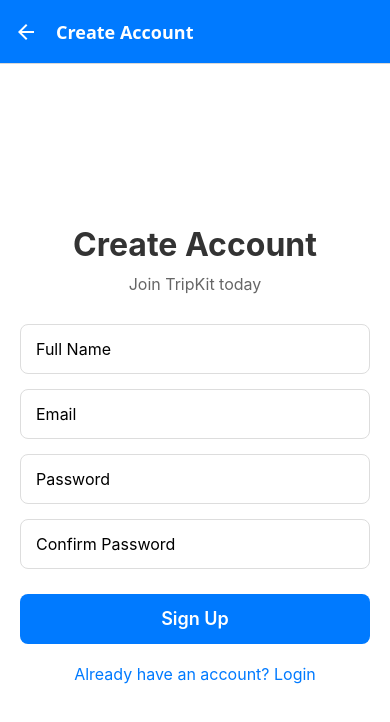
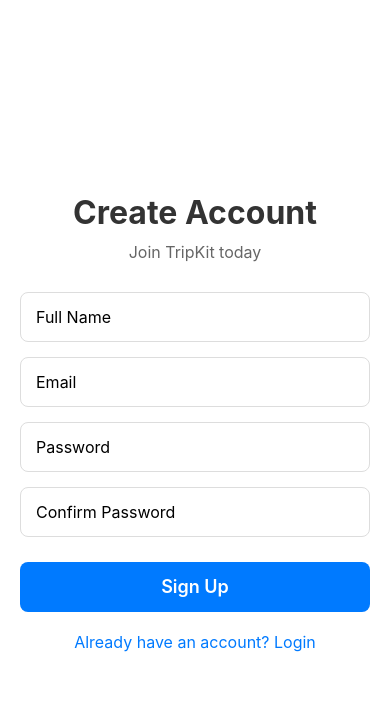
Before and after one commit to lmagsino/TripKitApp, a React Native app: screen /Signup in a window 390 px wide. Shown: the top 722 px of the page. Built offline with nearby package versions, Linux system fonts and the light colour scheme.

Commit message:
Remove login header navigation on authenticated screens

```diff
--- a/App.tsx
+++ b/App.tsx
@@ -41,7 +41,7 @@
         <Stack.Screen
           name="Signup"
           component={SignupScreen}
-          options={{ title: 'Create Account' }}
+          options={{ title: 'Create Account', headerShown: false }}
         />
         <Stack.Screen
           name="Home"
```
